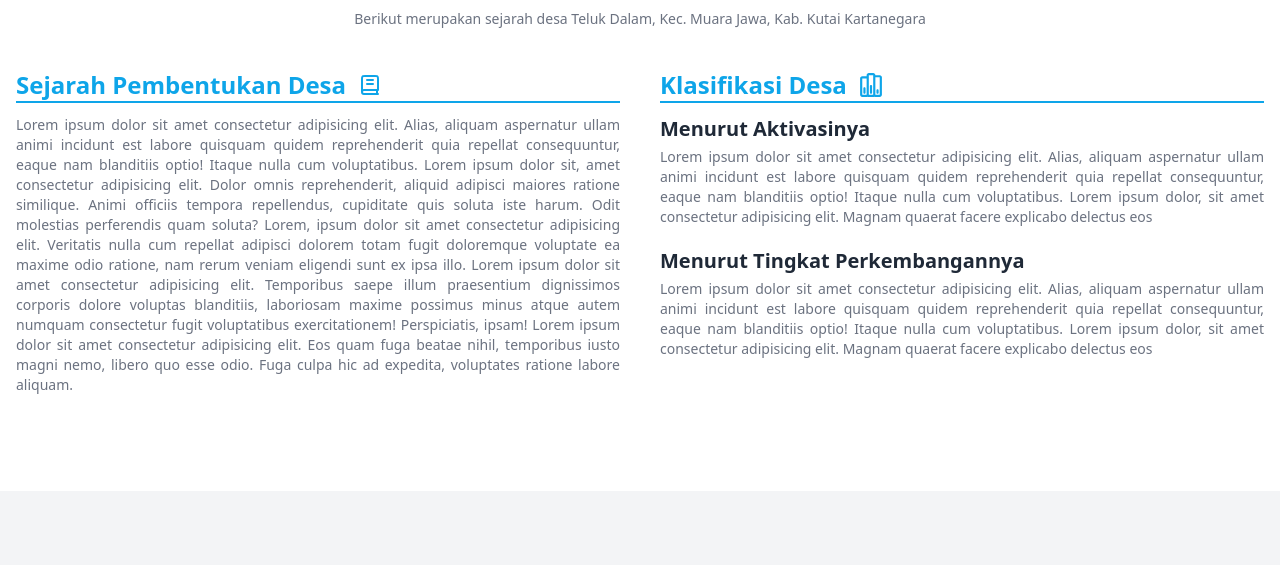
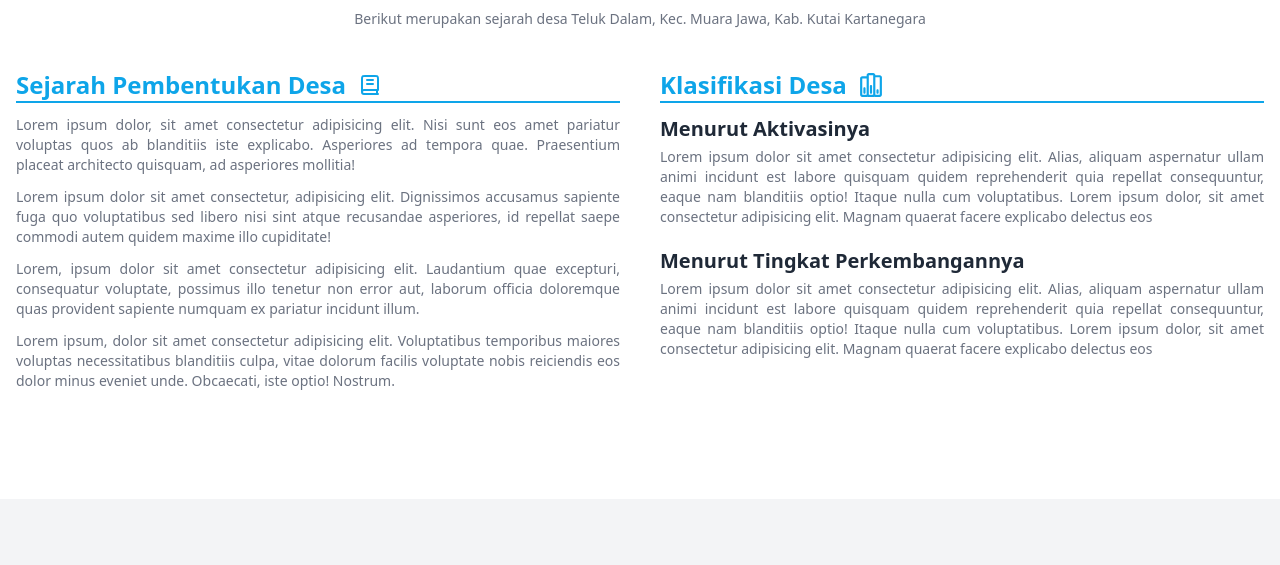
Before and after one commit to ujaiii/Teluk-Dalam.github.io, a website: page profil.html in a window 1280 px wide. Shown: the part 2452-3017 px from the top of the page. Drawn offline with nearby package versions, Linux system fonts and the light colour scheme.

Commit message:
fix sejarah

```diff
--- a/profil.html
+++ b/profil.html
@@ -834,14 +834,23 @@
             </div>
             <div class="flex md:flex-row flex-col gap-10">
                 <div class="md:w-1/2">
-                    <div class="text-xl md:text-2xl w-full inline-flex font-semibold text-primary mb-1 md:mb-3 border-b-2 border-primary items-center gap-3">
+                    <div class="text-xl md:text-2xl w-full inline-flex font-semibold text-primary mb-3 border-b-2 border-primary items-center gap-3">
                         <h3 class="">
                             Sejarah Pembentukan Desa
                         </h3>
                         <svg width="24" height="24" viewBox="0 0 24 24" fill="none" xmlns="http://www.w3.org/2000/svg"><g id="SVGRepo_bgCarrier" stroke-width="0"></g><g id="SVGRepo_tracerCarrier" stroke-linecap="round" stroke-linejoin="round"></g><g id="SVGRepo_iconCarrier"> <path d="M4 19V6.2C4 5.0799 4 4.51984 4.21799 4.09202C4.40973 3.71569 4.71569 3.40973 5.09202 3.21799C5.51984 3 6.0799 3 7.2 3H16.8C17.9201 3 18.4802 3 18.908 3.21799C19.2843 3.40973 19.5903 3.71569 19.782 4.09202C20 4.51984 20 5.0799 20 6.2V17H6C4.89543 17 4 17.8954 4 19ZM4 19C4 20.1046 4.89543 21 6 21H20M9 7H15M9 11H15M19 17V21" stroke="currentcolor" stroke-width="2" stroke-linecap="round" stroke-linejoin="round"></path> </g></svg>
                     </div>
-                    <p class="text-sm font-medium text-light text-justify">
-                        Lorem ipsum dolor sit amet consectetur adipisicing elit. Alias, aliquam aspernatur ullam animi incidunt est labore quisquam quidem reprehenderit quia repellat consequuntur, eaque nam blanditiis optio! Itaque nulla cum voluptatibus. Lorem ipsum dolor sit, amet consectetur adipisicing elit. Dolor omnis reprehenderit, aliquid adipisci maiores ratione similique. Animi officiis tempora repellendus, cupiditate quis soluta iste harum. Odit molestias perferendis quam soluta? Lorem, ipsum dolor sit amet consectetur adipisicing elit. Veritatis nulla cum repellat adipisci dolorem totam fugit doloremque voluptate ea maxime odio ratione, nam rerum veniam eligendi sunt ex ipsa illo. Lorem ipsum dolor sit amet consectetur adipisicing elit. Temporibus saepe illum praesentium dignissimos corporis dolore voluptas blanditiis, laboriosam maxime possimus minus atque autem numquam consectetur fugit voluptatibus exercitationem! Perspiciatis, ipsam! Lorem ipsum dolor sit amet consectetur adipisicing elit. Eos quam fuga beatae nihil, temporibus iusto magni nemo, libero quo esse odio. Fuga culpa hic ad expedita, voluptates ratione labore aliquam.
+                    <p class="text-sm font-medium text-light text-justify mb-3">
+                        Lorem ipsum dolor, sit amet consectetur adipisicing elit. Nisi sunt eos amet pariatur voluptas quos ab blanditiis iste explicabo. Asperiores ad tempora quae. Praesentium placeat architecto quisquam, ad asperiores mollitia!
+                    </p>
+                    <p class="text-sm font-medium text-light text-justify mb-3">
+                        Lorem ipsum dolor sit amet consectetur, adipisicing elit. Dignissimos accusamus sapiente fuga quo voluptatibus sed libero nisi sint atque recusandae asperiores, id repellat saepe commodi autem quidem maxime illo cupiditate!
+                    </p>
+                    <p class="text-sm font-medium text-light text-justify mb-3">
+                        Lorem, ipsum dolor sit amet consectetur adipisicing elit. Laudantium quae excepturi, consequatur voluptate, possimus illo tenetur non error aut, laborum officia doloremque quas provident sapiente numquam ex pariatur incidunt illum.
+                    </p>
+                    <p class="text-sm font-medium text-light text-justify mb-3">
+                        Lorem ipsum, dolor sit amet consectetur adipisicing elit. Voluptatibus temporibus maiores voluptas necessitatibus blanditiis culpa, vitae dolorum facilis voluptate nobis reiciendis eos dolor minus eveniet unde. Obcaecati, iste optio! Nostrum.
                     </p>
                 </div>
                 <div class="md:w-1/2">
```
Also changed, not shown: src/css/output.css.
